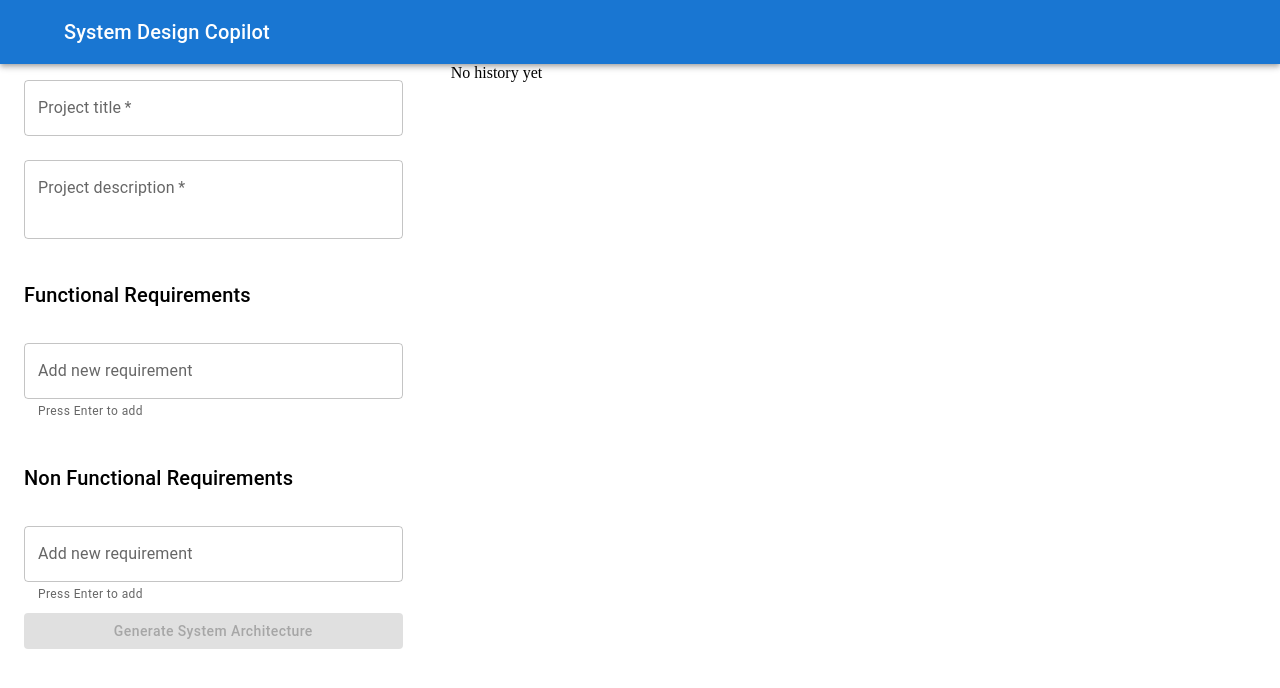
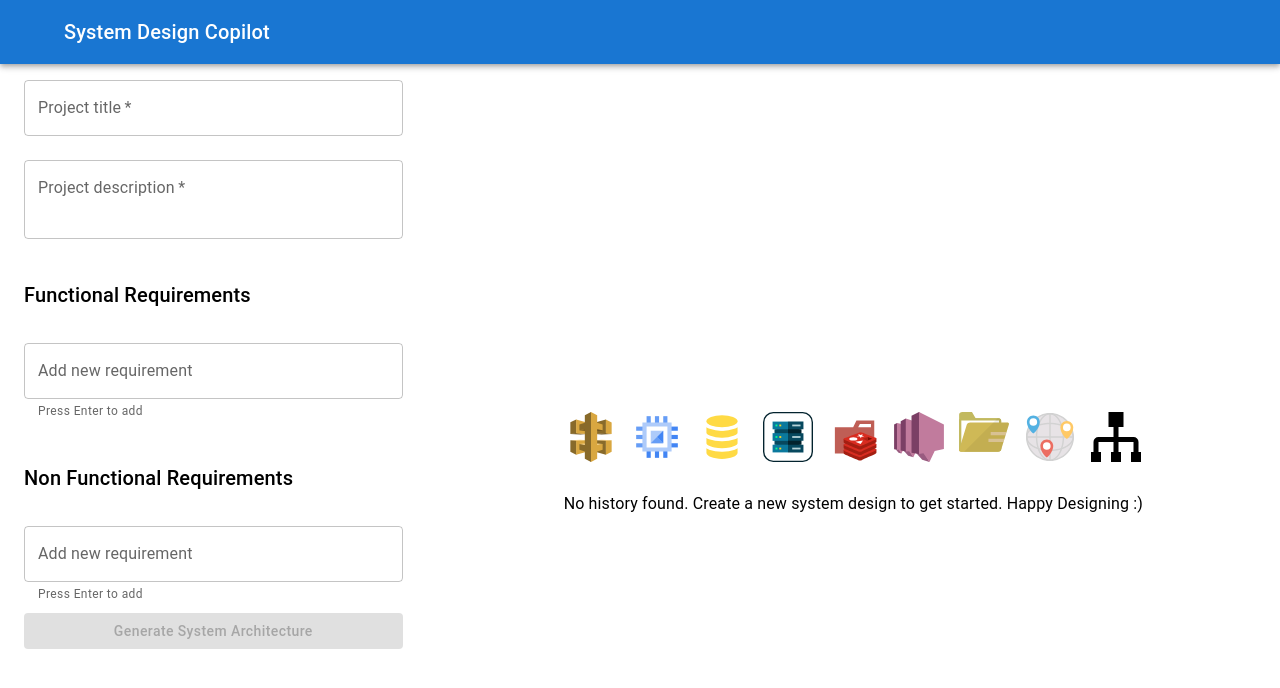
Before and after one commit to sudip-mondal-2002/HLD-copilot, a Next.js app: page / in a window 1280 px wide. Shown: the top 688 px of the page. Built offline with nearby package versions, Linux system fonts and the light colour scheme.

Commit message:
add loading screens

```diff
--- a/src/components/history/History.tsx
+++ b/src/components/history/History.tsx
@@ -3,6 +3,7 @@ import React from "react";
 import {Box, Button, Container, Typography} from "@mui/material";
 import {useRouter} from "next/router";
 import {NoHistory} from "@/components/history/NoHistory";
+import {LoadingForm} from "@/components/history/Loading";
 
 export const History = () => {
   const [history, setHistory] = React.useState<HistoryItem[]>();
@@ -29,17 +30,19 @@ export const History = () => {
           }}>
             <Typography variant={"body1"} sx={{width: "30%"}}>{item.title}</Typography>
             <Typography
-              sx={ {width: "40%"}}
+              sx={{width: "40%"}}
               variant={"body2"}>{item.description.length > 30 ? item.description.slice(0, 27) + "..." : item.description}</Typography>
             <Box>
               <Button variant={"outlined"} onClick={async () => {
                 await router.push(`/system/${item.id}`)
-              }} sx={{marginRight:"10px"}}>Edit/View</Button>
+              }} sx={{marginRight: "10px"}}>Edit/View</Button>
               <Button variant={"outlined"} color={"secondary"}
                       onClick={() => deleteHistoryItem(item.id)}>Delete</Button>
             </Box>
           </Box>
-        }) : <NoHistory/> : <p>Loading...</p>
+        }) : <NoHistory/> : <Box sx={{
+          height: "90vh"
+        }}> <LoadingForm/></Box>
       }
     </Container>
   )
--- /dev/null
+++ b/src/components/history/Loading.tsx
@@ -0,0 +1,31 @@
+import {Grid, Skeleton} from "@mui/material";
+import React from "react";
+
+export const Loading = () => {
+  return <Grid container={true} spacing={4} sx={{
+    padding: "2rem",
+    minHeight: "90vh"
+  }}>
+    <Grid item={true} xs={12} md={4}>
+      <LoadingForm/>
+    </Grid>
+    <Grid item={true} xs={12} md={8}>
+      <LoadingGraph/>
+    </Grid>
+  </Grid>
+}
+
+export const LoadingForm = () => {
+  return <>
+    <Skeleton variant={"text"} height={"15%"}/>
+    <Skeleton variant={"text"} height={"15%"}/>
+    <Skeleton variant={"rectangular"} height={"20%"}/>
+    <Skeleton variant={"text"} height={"15%"}/>
+    <Skeleton variant={"rectangular"} height={"20%"}/>
+    <Skeleton variant={"text"} height={"15%"}/>
+  </>
+}
+
+export const LoadingGraph = () => {
+  return <Skeleton variant={"rectangular"} height={"100%"}/>
+}
--- a/src/components/history/NoHistory.tsx
+++ b/src/components/history/NoHistory.tsx
@@ -1,5 +1,33 @@
+import {Box, Container, Typography} from "@mui/material";
+import Image from "next/image";
+import {MachineTypes} from "@/types/System";
+
 export const NoHistory = () => {
-    return <div>
-        No history yet
-    </div>
+    return <Container sx={{
+        height: "100vh",
+        display: "flex",
+        flexDirection: "column",
+        justifyContent: "center",
+        alignItems: "center",
+        width: "100%",
+    }}>
+        <Box sx={{
+            display: "flex",
+            justifyContent: "space-evenly",
+            alignItems: "center",
+            width: "80%",
+            marginBottom: "30px"
+        }}>
+            <Image src={"/api-gateway.svg"} alt={MachineTypes.API_GATEWAY} height={50} width={50}/>
+            <Image src={"/compute.svg"} alt={MachineTypes.COMPUTE} height={50} width={50}/>
+            <Image src={"/sql.svg"} alt={MachineTypes.SQL_DATABASE} height={50} width={50}/>
+            <Image src={"/nosql.svg"} alt={MachineTypes.NOSQL_DATABASE} height={50} width={50}/>
+            <Image src={"/cache.svg"} alt={MachineTypes.CACHE} height={50} width={50}/>
+            <Image src={"/queue.svg"} alt={MachineTypes.MESSAGE_QUEUE} height={50} width={50}/>
+            <Image src={"/file-storage.svg"} alt={MachineTypes.FILE_STORAGE} height={50} width={50}/>
+            <Image src={"/cdn.svg"} alt={MachineTypes.CONTENT_DELIVERY_NETWORK} height={50} width={50}/>
+            <Image src={"/load-balancer.svg"} alt={MachineTypes.LOAD_BALANCER} height={50} width={50}/>
+        </Box>
+        <Typography>No history found. Create a new system design to get started. Happy Designing :)</Typography>
+    </Container>
 }
--- a/src/pages/index.tsx
+++ b/src/pages/index.tsx
@@ -1,9 +1,8 @@
 import Head from 'next/head'
 import {Inter} from 'next/font/google'
 import {RequirementsForm} from "@/components/input/RequirementsForm";
-import {Stack} from "@mui/system";
 import {History} from "@/components/history/History";
-import {Container, Grid} from "@mui/material";
+import {Grid} from "@mui/material";
 
 const inter = Inter({subsets: ['latin']})
 
--- a/src/pages/system/[historyID].tsx
+++ b/src/pages/system/[historyID].tsx
@@ -5,6 +5,7 @@ import dynamic from "next/dynamic";
 import React from "react";
 import Head from "next/head";
 import {Grid} from "@mui/material";
+import {Loading} from "@/components/history/Loading";
 
 const SystemDisplay = dynamic(import("@/components/graph/SystemDisplay"), {ssr: false});
 
@@ -39,7 +40,7 @@ const SystemHistory = () => {
         <Grid item={true} xs={12} md={8}>
           <SystemDisplay system={history.system}/>
         </Grid>
-      </> : <p>Loading...</p>}
+      </> : <Loading/>}
     </Grid>
   </>
 }
```
